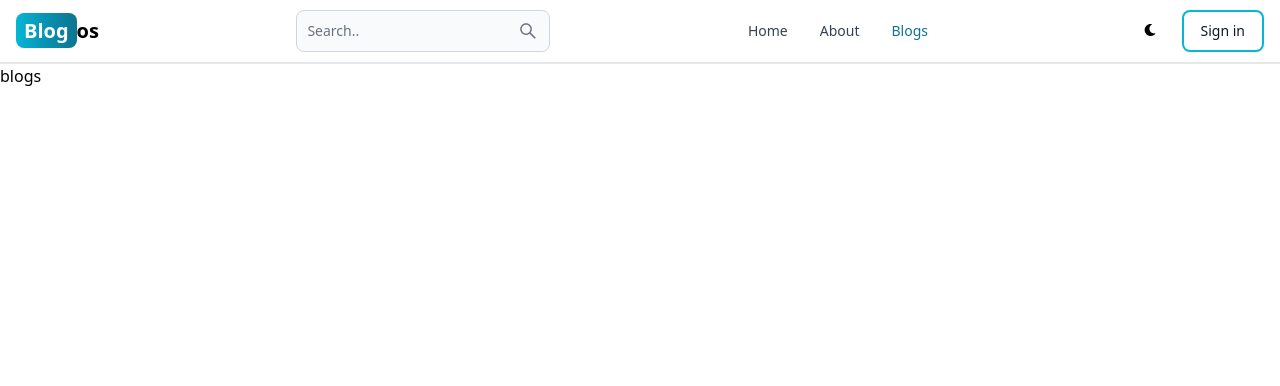
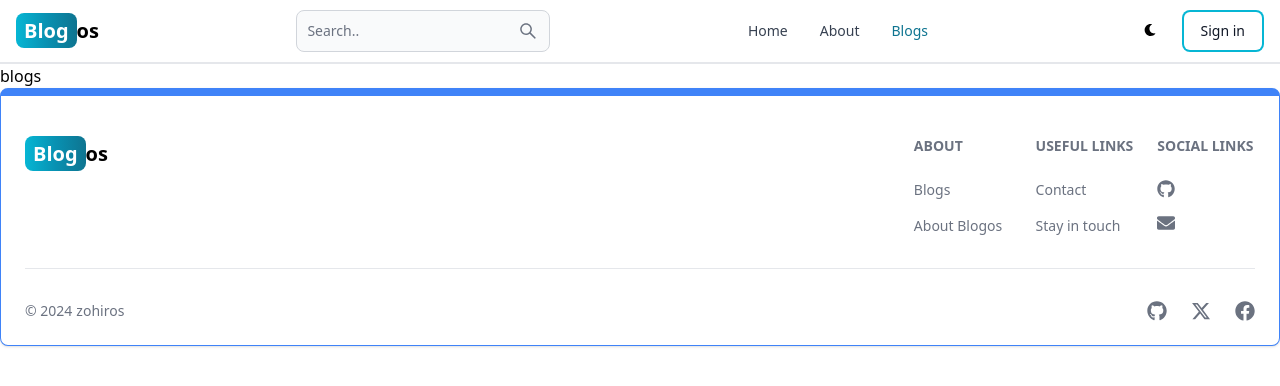
Before and after one commit to zohir96os/final-project-, a React (Vite) app in the folder frontend/: page /blogs in a window 1280 px wide. Shown: the top 386 px of the page. Built offline with nearby package versions, Linux system fonts and the light colour scheme.

Commit message:
Create footer component

```diff
--- a/frontend/src/App.jsx
+++ b/frontend/src/App.jsx
@@ -6,6 +6,7 @@ import Signin from "./pages/Signin";
 import Dashboard from "./pages/Dashboard";
 import Blogs from "./pages/Blogs";
 import Header from "./components/Header";
+import Footer from "./components/Footer";
 const App = () => {
   return (
     <div>
@@ -19,6 +20,7 @@ const App = () => {
           <Route path="/dashboard" element={<Dashboard />} />
           <Route path="/blogs" element={<Blogs />} />
         </Routes>
+        <Footer />
       </BrowserRouter>
     </div>
   );
--- /dev/null
+++ b/frontend/src/components/Footer.jsx
@@ -0,0 +1,110 @@
+import { Footer, FooterCopyright, FooterDivider } from "flowbite-react";
+import { Link } from "react-router-dom";
+import { FaEnvelope, FaFacebook, FaGithub } from "react-icons/fa";
+import { FaXTwitter } from "react-icons/fa6";
+
+const FooterComp = () => {
+  return (
+    <div>
+      <Footer container className="border border-t-8 border-blue-500">
+        <div className="w-full max-w-7xl mx-auto">
+          <div className="grid w-full justify-between sm:flex md:grid-cols-1">
+            <div className="mt-5">
+              <Link
+                to="/"
+                className="self-center whitespace-nowrap text-lg sm:text-xl font-semibold dark:text-white"
+              >
+                <span className="px-2 py-1 bg-gradient-to-r from-cyan-500 via-cyan-600 to-cyan-700 rounded-lg text-white">
+                  Blog
+                </span>
+                os
+              </Link>
+            </div>
+            <div className="grid gap-8  mt-4 sm: grid-cols-3 sm:gap-6">
+              <div>
+                <Footer.Title title="About" />
+                <Footer.LinkGroup col>
+                  <Footer.Link
+                    href="#"
+                    target="_blank"
+                    rel="noopner noreferrer"
+                  >
+                    Blogs
+                  </Footer.Link>
+                  <Footer.Link
+                    href="/about"
+                    target="_blank"
+                    rel="noopner noreferrer"
+                  >
+                    About Blogos
+                  </Footer.Link>
+                </Footer.LinkGroup>
+              </div>
+              <div>
+                <Footer.Title title="Useful Links" />
+                <Footer.LinkGroup col>
+                  <Footer.Link
+                    href="#"
+                    target="_blank"
+                    rel="noopner noreferrer"
+                  >
+                    Contact
+                  </Footer.Link>
+                  <Footer.Link
+                    href="/contact"
+                    target="_blank"
+                    rel="noopner noreferrer"
+                  >
+                    Stay in touch
+                  </Footer.Link>
+                </Footer.LinkGroup>
+              </div>
+              <div>
+                <Footer.Title title="Social links" />
+                <Footer.LinkGroup col>
+                  <Footer.Link
+                    href="https://github.com/zohir96os"
+                    target="_blank"
+                    rel="noopner noreferrer"
+                  >
+                    <FaGithub className="lg: text-md sm: text-lg " />
+                  </Footer.Link>
+                  <Footer.Link href="mailto:zohir96os@gmail.com">
+                    <FaEnvelope className="lg: text-md sm: text-lg " />
+                  </Footer.Link>
+                </Footer.LinkGroup>
+              </div>
+            </div>
+          </div>
+          <FooterDivider />
+          <div className="w-full sm:flex sm:items-center sm:justify-between">
+            <FooterCopyright
+              href="#"
+              by="zohiros"
+              year={new Date().getFullYear()}
+            />
+            <div className="flex gap-6  sm:mt-0 mt-4 sm:justify-center">
+              <Footer.Icon
+                href="https://github.com/zohir96os"
+                target="_blank"
+                icon={FaGithub}
+              />
+              <Footer.Icon
+                href="https://twitter.com/zohir96os"
+                target="_blank"
+                icon={FaXTwitter}
+              />
+              <Footer.Icon
+                href="https://www.facebook.com/zo4os"
+                target="_blank"
+                icon={FaFacebook}
+              />
+            </div>
+          </div>
+        </div>
+      </Footer>
+    </div>
+  );
+};
+
+export default FooterComp;
```
